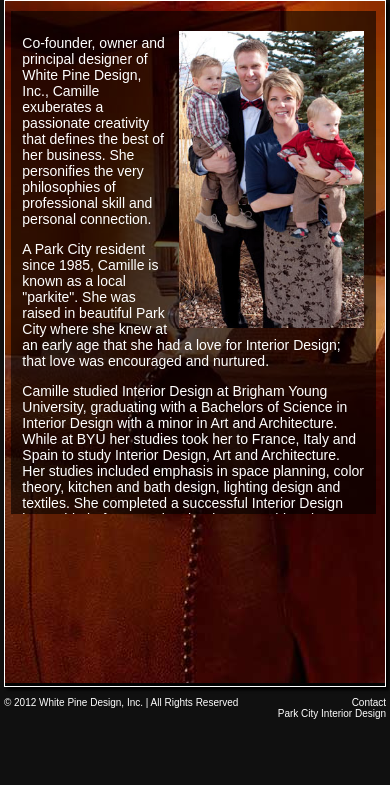
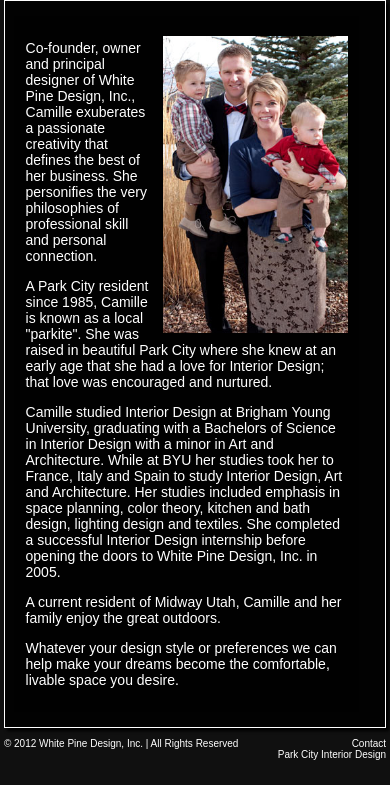
Before and after one commit to jaketrent/whitepine, a Django app: template whitepine/templates/about.html in a window 390 px wide. Shown: the part 59-844 px from the top of the page. Run offline with Django 3.2, Linux system fonts and the light colour scheme; the template is opened without the code that fills it, so the values that code supplies are empty; parts of the project's set-up code (start-up, migrations or seed data) failed here and were passed over; some libraries are stand-ins or nearby versions.

Commit message:
resp design - vert height auto, bg img gone on mobile

```diff
--- a/whitepine/static-files/css/wp.css
+++ b/whitepine/static-files/css/wp.css
@@ -347,14 +347,20 @@ footer ul li {
     margin: 4px 0 0 8px;
   }
   .overlay {
-    top: 10px;
-    width: 90%; /*arbitrary*/
-    right: 2.5%;
+    position: inherit;
+    top: auto;
+    right: auto;
+    height: auto;
+    margin: 15px 2.5%;
     padding-top: 10px;
     padding-bottom: 10px;
+    min-height: 350px;
   }
   .bg-img {
-    /*display: none;*/
+    display: none;
+  }
+  .index .bg-img {
+    display: block;
   }
   #albums-tgl {
     margin: 0;
--- a/whitepine/templates/index.html
+++ b/whitepine/templates/index.html
@@ -1,5 +1,6 @@
 {% extends "base.html" %}
 
+{% block pg-class %}index{% endblock %}
 {% block index_cls %}active{% endblock %}
 {% block company_index_cls %}active{% endblock %}
 
```
